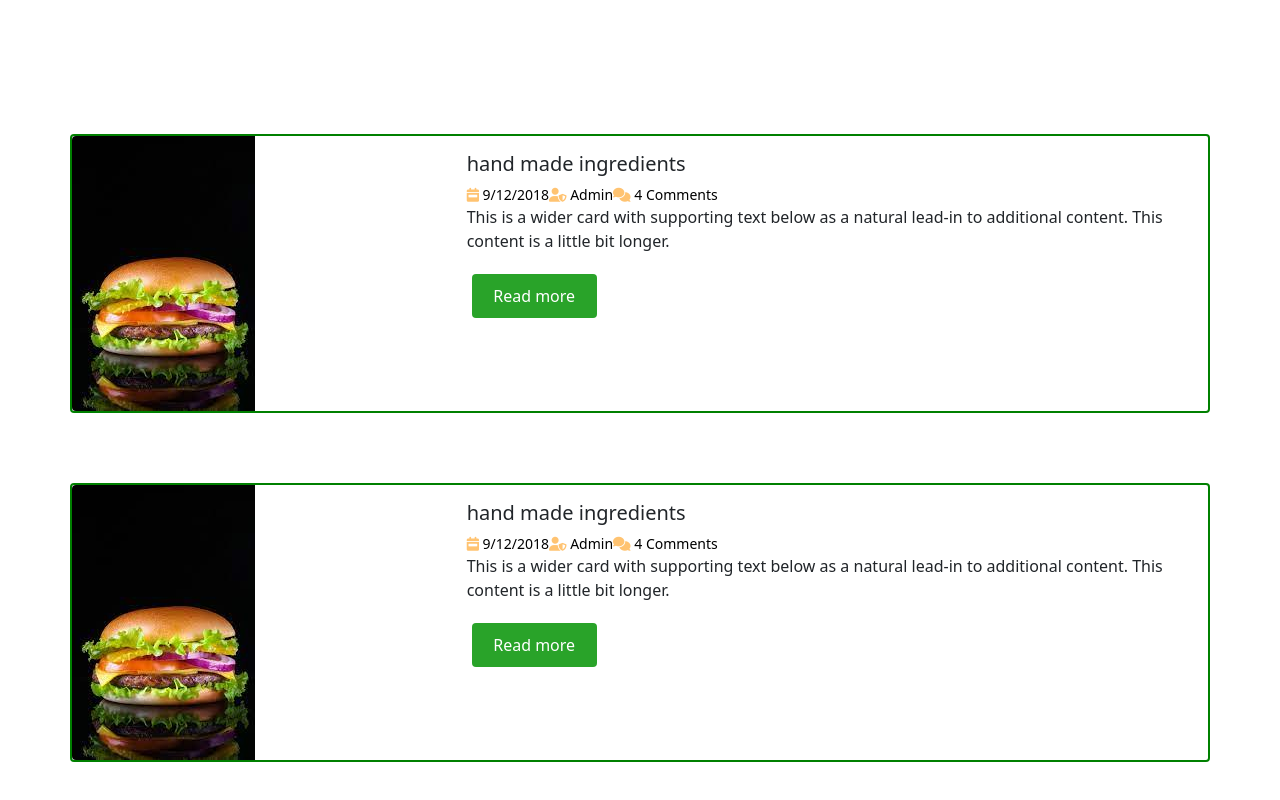
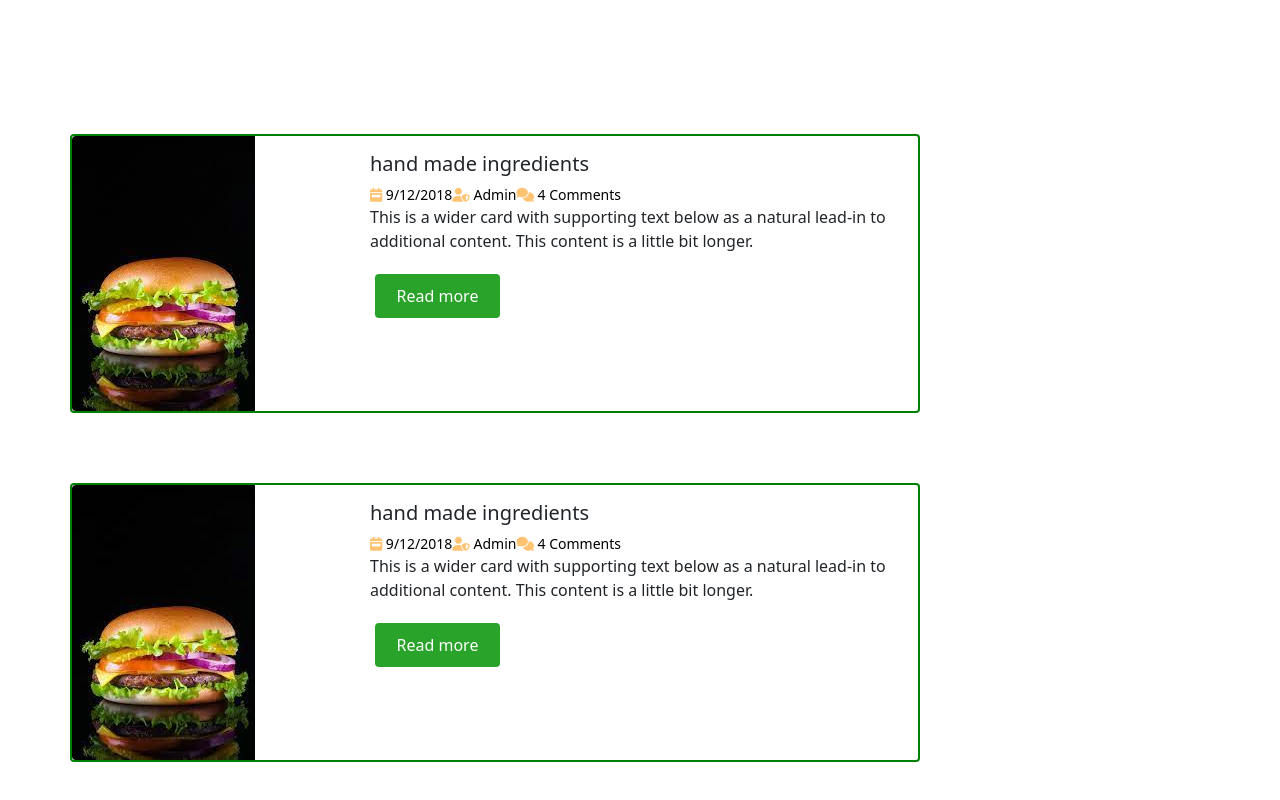
Before and after one commit to tarunsai308/task1-learnovate-, a plain HTML site: page index.html in a window 1280 px wide. Shown: the part 774-1574 px from the top of the page. Drawn offline with nearby package versions, Linux system fonts and the light colour scheme; a web font is replaced by a local one.

Commit message:
Update index.html

```diff
--- a/index.html
+++ b/index.html
@@ -216,7 +216,7 @@
       </div>
   </nav>
   </div><br><br><br><br>
-  <div class="card mb-3" style="max-width: 1250px; margin: 70px; border: 2px green solid;">
+  <div class="card mb-3" style="max-width: 850px; margin: 70px; border: 2px green solid;">
     <div class="row g-0">
       <div class="col-md-4">
         <img src="1.jpg" class="img-fluid rounded-start" alt="...">
@@ -235,7 +235,7 @@
       </div>
     </div>
   </div>
-  <div class="card mb-3" style="max-width: 1250px; margin: 70px; border: 2px green solid;">
+  <div class="card mb-3" style="max-width: 850px; margin: 70px; border: 2px green solid;">
     <div class="row g-0">
       <div class="col-md-4">
         <img src="1.jpg" class="img-fluid rounded-start" alt="...">
```
